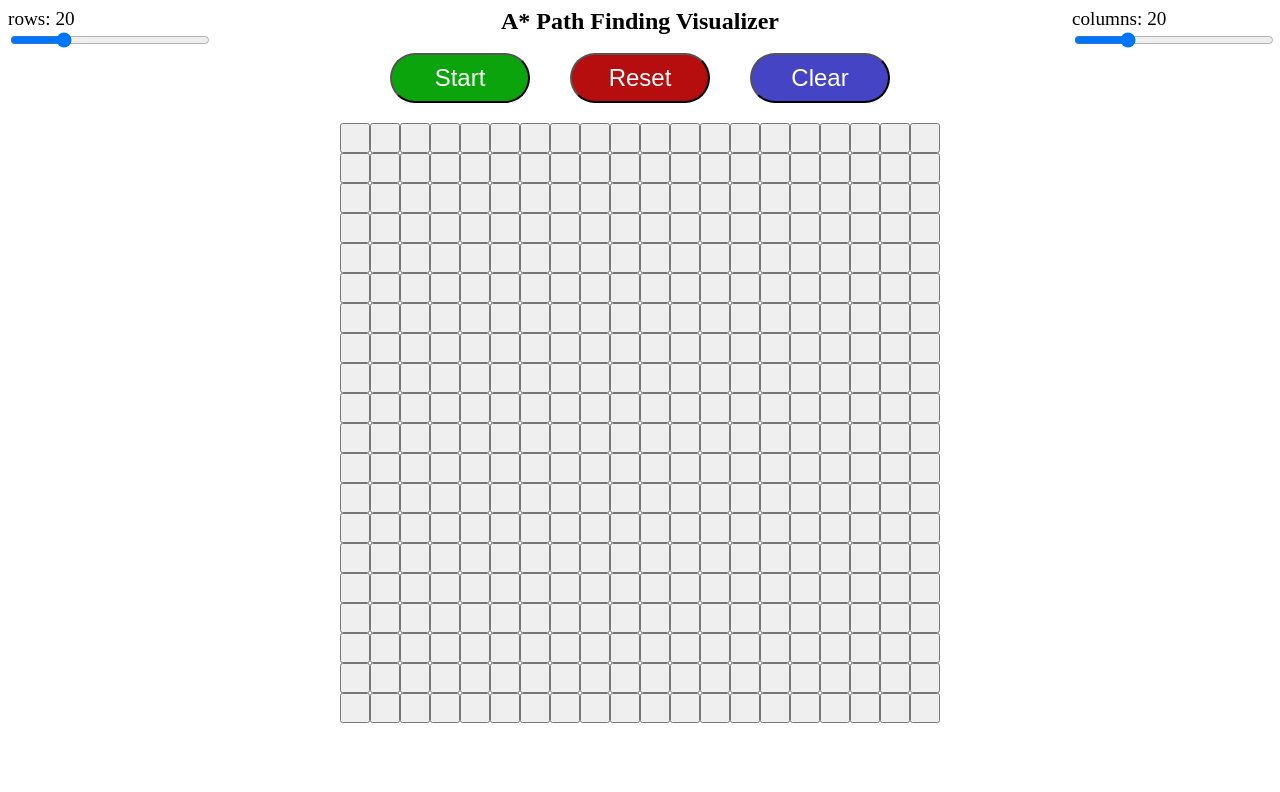
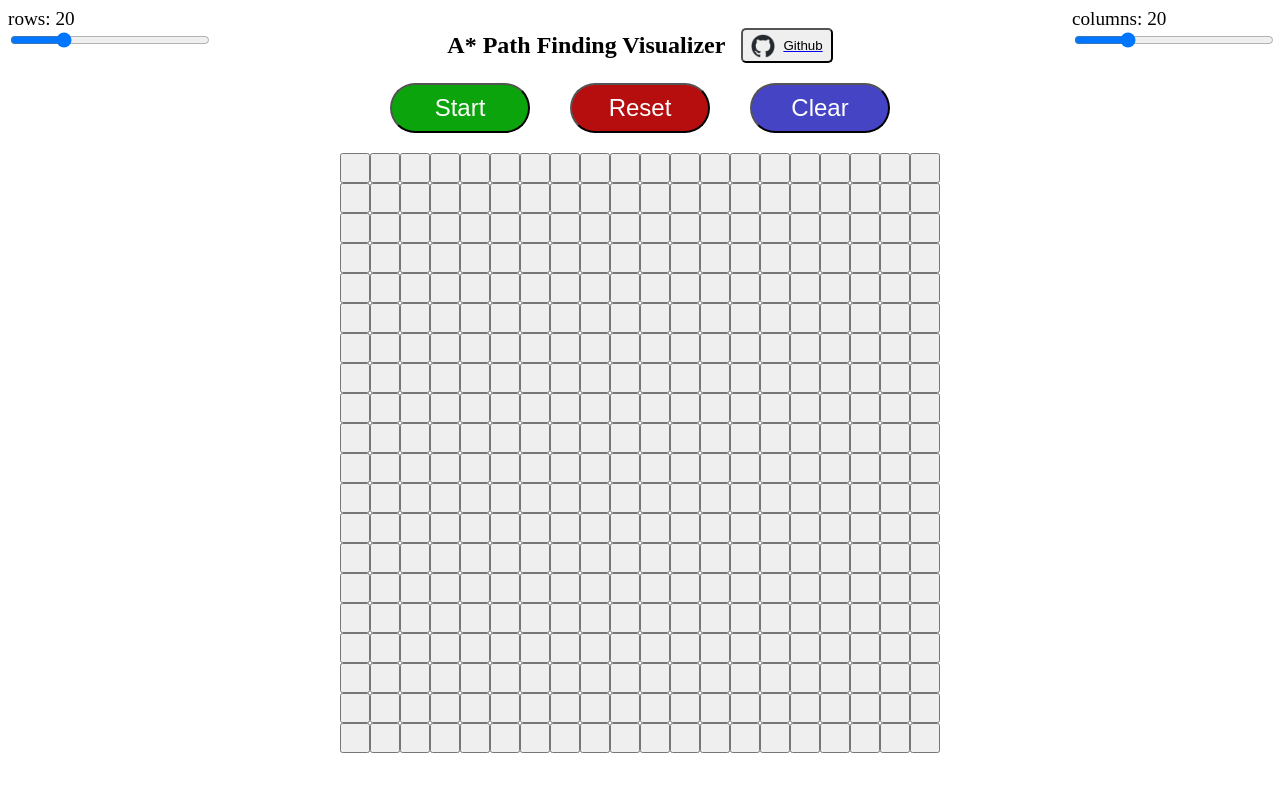
Before and after one commit to eavlongs/AStar-Algorithm-Visualizer, a SvelteKit app: page / in a window 1280 px wide. Shown: the top 792 px of the page. Built offline with nearby package versions, Linux system fonts and the light colour scheme.

Commit message:
added github link

```diff
--- a/src/routes/+page.svelte
+++ b/src/routes/+page.svelte
@@ -41,7 +41,16 @@
                 }
             }}>
         </div>
-        <p>{running ? "Visualizing..." : "A* Path Finding Visualizer"}</p>
+       <div class="title-section">
+         <p>{running ? "Visualizing..." : "A* Path Finding Visualizer"}</p>
+            <a href="https://github.com/eavlongs/AStar-Algorithm-Visualizer" target="_blank" rel="noopener noreferrer">
+                <button class="github-button">
+                    <img src="github-mark.png" alt="github logo" class="github-logo"/>
+                    <span>Github</span>
+                </button>
+            </a>
+        </div>
+
         <div class="sliders">
             <p>columns: {localColumns}</p>
             <input type="range" min="10" max="50" step="5" bind:value={localColumns} disabled={running} on:change={() => {
@@ -117,6 +126,39 @@
         margin: 0;
         font-weight: bold;
     }
+
+    .github-logo {
+        height: 2rem;
+        width: 2rem;
+    }
+
+    .title-section {
+        display: flex;
+        justify-content: center;
+        align-items: center;
+        gap: 1rem;
+    }
+
+    .title-section > p {
+        font-weight: 800;
+        font-size: 1.5rem;
+    }
+
+    .github-button {
+        display: flex;
+        justify-content: center;
+        align-items: center;
+        gap: 0.5rem;
+        padding: 0.2rem 0.5rem;
+        border-radius: 5px;
+        cursor: pointer;
+    }
+
+    .github-button > img {
+        height: 1.5rem;
+        width: 1.5rem;
+    }
+
     div {
         --track-bg: rgb(64, 64, 64);
         --progress-bg: #2ecb40;
```
Also changed, not shown: index.html (added, +57 -0 lines), static/github-mark.png (added).
